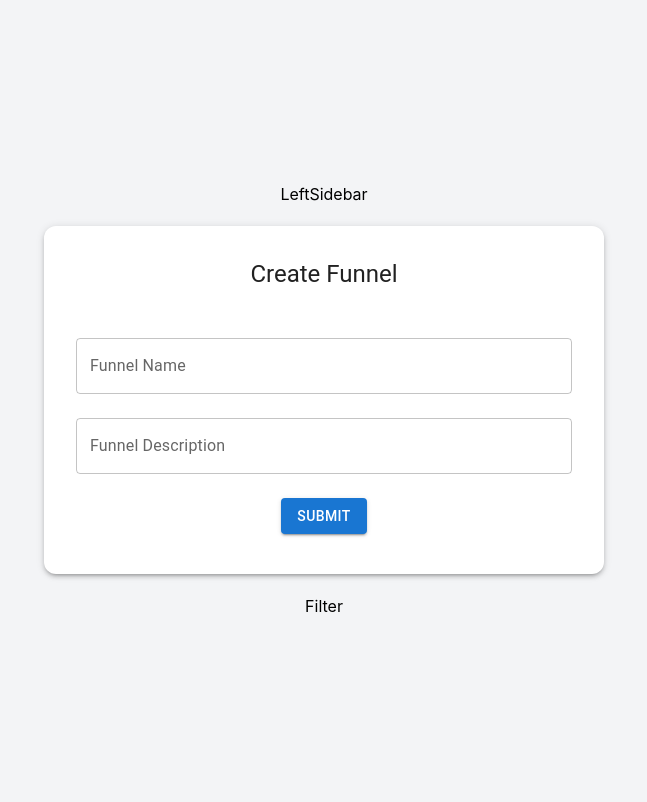
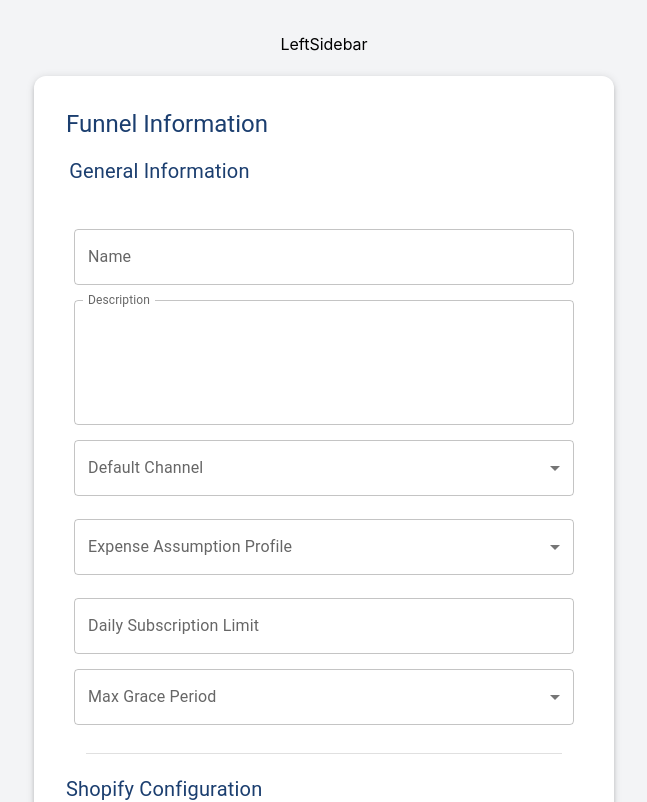
Before and after one commit to BhavikStickyIO/Sticky, a React (Vite) app: page / in a window 1280 px wide. Shown: the top 802 px of the page, without its empty margins (316-963 px from the left). Built offline with nearby package versions, Linux system fonts and the light colour scheme.

Commit message:
Update: Created Funnel information form

```diff
--- a/src/common/Card.jsx
+++ b/src/common/Card.jsx
@@ -1,7 +1,7 @@
 import React from 'react';
-import { Card, CardContent, CardHeader, Box } from '@mui/material';
-
-const CustomCard = ({ title, children }) => {
+import { Card, CardContent, CardHeader, Box, Typography } from '@mui/material';
+import CardSectionHeader from './CardSectionHeader'
+const CustomCard = ({ title, children, subTitle = "General Information" }) => {
   return (
     <Card
       sx={{
@@ -12,15 +12,7 @@ const CustomCard = ({ title, children }) => {
         padding: 2,
       }}
     >
-      {title && (
-        <CardHeader
-          title={title}
-          sx={{
-            textAlign: 'center',
-            fontSize: '1.5rem',
-          }}
-        />
-      )}
+      <CardSectionHeader title={title} subTitle={subTitle} marginLeft='1.2rem' />
       <CardContent>
         <Box>{children}</Box>
       </CardContent>
--- /dev/null
+++ b/src/common/CardSectionHeader.jsx
@@ -0,0 +1,23 @@
+import { CardHeader, Typography } from '@mui/material'
+import React from 'react'
+
+const CardSectionHeader = ({ title, subTitle, marginLeft="0rem" }) => {
+    return (
+        <>
+            {title && (
+                <CardHeader
+                    title={title}
+                    sx={{
+                        textAlign: 'start',
+                        color: '#1B3E6F',
+                    }}
+                />
+            )}
+            {subTitle && (
+                <Typography sx={{ color: '#1B3E6F', mb: 1.5, textAlign: 'start', marginLeft: {marginLeft}, fontSize: '20px' }}>{subTitle}</Typography>
+            )}
+        </>
+    )
+}
+
+export default CardSectionHeader
--- /dev/null
+++ b/src/common/DropDown.jsx
@@ -0,0 +1,35 @@
+import React from 'react'
+import { TextField, Button, FormControl, Box, Typography } from '@mui/material';
+import { useTheme } from '@mui/material/styles';
+import InputLabel from '@mui/material/InputLabel';
+import MenuItem from '@mui/material/MenuItem';
+import Select from '@mui/material/Select';
+
+const DropDown = ({ DropDownName }) => {
+  const [age, setAge] = React.useState('');
+  const handleChange = (event) => {
+    setAge(event.target.value);
+  };
+
+  return (
+    <div>
+      <FormControl sx={{ m: 1, width: 500, marginTop: '15px' }}>
+        <InputLabel id="demo-simple-select-label">{DropDownName}</InputLabel>
+        <Select
+          labelId="demo-simple-select-label"
+          id="demo-simple-select"
+          value={age}
+          label={DropDownName}
+          onChange={handleChange}
+          sx={{ textAlign: 'start' }}
+        >
+          <MenuItem value={10}>Ten</MenuItem>
+          <MenuItem value={20}>Twenty</MenuItem>
+          <MenuItem value={30}>Thirty</MenuItem>
+        </Select>
+      </FormControl>
+    </div>
+  )
+}
+
+export default DropDown
--- /dev/null
+++ b/src/common/InputField.jsx
@@ -0,0 +1,31 @@
+import React from 'react'
+import { TextField, Button, FormControl, Box, Typography } from '@mui/material';
+
+const InputField = ({ label, rows, defaultValue, multiline }) => {
+    const [name, setName] = React.useState('');
+    return (
+        <div>
+            <Box
+                component="form"
+                sx={{ width: 500, maxWidth: '100%', margin: 'auto', marginTop: '15px' }}
+                noValidate
+                autoComplete="off"
+            >
+                <TextField
+                    fullWidth
+                    id="outlined-controlled"
+                    label={label}
+                    value={name}
+                    rows={rows}
+                    multiline
+                    defaultValue={defaultValue}
+                    onChange={(event) => {
+                        setName(event.target.value);
+                    }}
+                />
+            </Box>
+        </div>
+    )
+}
+
+export default InputField
--- a/src/common/index.js
+++ b/src/common/index.js
@@ -1,4 +1,7 @@
 import Button from "./Button";
 import CustomCard from "./Card";
+import CardSectionHeader from "./CardSectionHeader";
+import DropDown from "./DropDown";
+import InputField from "./InputField";
 
-export {Button, CustomCard}
+export { Button, CustomCard, CardSectionHeader, DropDown,InputField }
--- /dev/null
+++ b/src/components/funnel/FunnelForm.jsx
@@ -0,0 +1,12 @@
+import React from 'react'
+import FunnelInformation from './FunnelInformation'
+
+const FunnelForm = () => {
+    return (
+        <>
+            <FunnelInformation />
+        </>
+    )
+}
+
+export default FunnelForm
--- a/src/components/funnel/FunnelInformation.jsx
+++ b/src/components/funnel/FunnelInformation.jsx
@@ -1,55 +1,91 @@
 import React, { useState } from 'react';
 import { TextField, Button, FormControl, Box, Typography } from '@mui/material';
-import {CustomCard} from '../../common'; // Import the CustomCard component
+import { CustomCard, CardSectionHeader, InputField } from '../../common';
+import { useTheme } from '@mui/material/styles';
+
+import DropDown from '../../common/DropDown';
+import Divider from '@mui/material/Divider';
+const ITEM_HEIGHT = 48;
+const ITEM_PADDING_TOP = 8;
+const MenuProps = {
+  PaperProps: {
+    style: {
+      maxHeight: ITEM_HEIGHT * 4.5 + ITEM_PADDING_TOP,
+      width: 250,
+    },
+  },
+};
+//Dropdown
+const names = [
+  'Oliver Hansen',
+  'Van Henry',
+  'April Tucker',
+  'Ralph Hubbard',
+  'Omar Alexander',
+  'Carlos Abbott',
+  'Miriam Wagner',
+  'Bradley Wilkerson',
+  'Virginia Andrews',
+  'Kelly Snyder',
+];
+
+
 
 const FunnelInformation = () => {
+  const [name, setName] = React.useState('');
+  const theme = useTheme();
+  const [personName, setPersonName] = React.useState([names[0]]);
+
+  // const handleChange = (event) => {
+  //   const {
+  //     target: { value },
+  //   } = event;
+  //   console.log("Event", event.target)
+  //   setPersonName(
+  //     // On autofill we get a stringified value.
+  //     value
+  //   );
+  // };
   const [formData, setFormData] = useState({
     funnelName: '',
     funnelDescription: '',
   });
 
-  const handleChange = (e) => {
-    setFormData({
-      ...formData,
-      [e.target.name]: e.target.value,
-    });
+  const handleChange = (event) => {
+    setAge(event.target.value);
   };
 
-  const handleSubmit = (e) => {
-    e.preventDefault();
-    console.log('Funnel Form Data:', formData);
-  };
+
+  // const handleChange = (e) => {
+  //   setFormData({
+  //     ...formData,
+  //     [e.target.name]: e.target.value,
+  //   });
+  // };
+  const [age, setAge] = React.useState('');
+
+
 
   return (
-    <CustomCard title="Create Funnel">
-      <FormControl fullWidth>
-        <TextField
-          label="Funnel Name"
-          variant="outlined"
-          name="funnelName"
-          value={formData.funnelName}
-          onChange={handleChange}
-          margin="normal"
-        />
-      </FormControl>
+    <>
+      <CustomCard title="Funnel Information">
+        <InputField label="Name" />
+        <InputField label="Description" rows={4} defaultValue="Description"/>
+        <DropDown DropDownName="Default Channel" />
+        <DropDown DropDownName="Expense Assumption Profile" />
+        <InputField label="Daily Subscription Limit" />
+        <DropDown DropDownName="Max Grace Period" />
+        <Divider sx={{ margin: '20px' }} />
+        <CardSectionHeader subTitle="Shopify Configuration"  />
+        <DropDown DropDownName="Sticky Checkout Domain" />
+        <DropDown DropDownName="Traffic Source" />
+        <InputField label="Shopify Store URL" />
+        <InputField label="Store Name" />
+        <InputField label="Shopify API Token" />
 
-      <FormControl fullWidth>
-        <TextField
-          label="Funnel Description"
-          variant="outlined"
-          name="funnelDescription"
-          value={formData.funnelDescription}
-          onChange={handleChange}
-          margin="normal"
-        />
-      </FormControl>
+      </CustomCard>
+    </>
 
-      <Box sx={{ display: 'flex', justifyContent: 'center', mt: 2 }}>
-        <Button variant="contained" color="primary" onClick={handleSubmit}>
-          Submit
-        </Button>
-      </Box>
-    </CustomCard>
   );
 };
 
--- a/src/components/funnel/index.js
+++ b/src/components/funnel/index.js
@@ -1,3 +1,3 @@
-import FunnelInformation from "./FunnelInformation";
+import FunnelForm from "./FunnelForm";
 
-export { FunnelInformation }
+export { FunnelForm }
--- a/src/pages/Funnel.jsx
+++ b/src/pages/Funnel.jsx
@@ -1,10 +1,11 @@
 import React from 'react'
-import {FunnelInformation} from '../components/funnel'
+import {FunnelForm} from '../components/funnel'
 
 const Funnel = () => {
   return (
     <div>
-      <FunnelInformation />
+      <FunnelForm />
+      {/* <FunnelForm /> */}
     </div>
   )
 }
```
Also changed, not shown: src/components/funnel/PaymentInformation.jsx (deleted), 1 other file (tests, documents, lock files or other folders).
